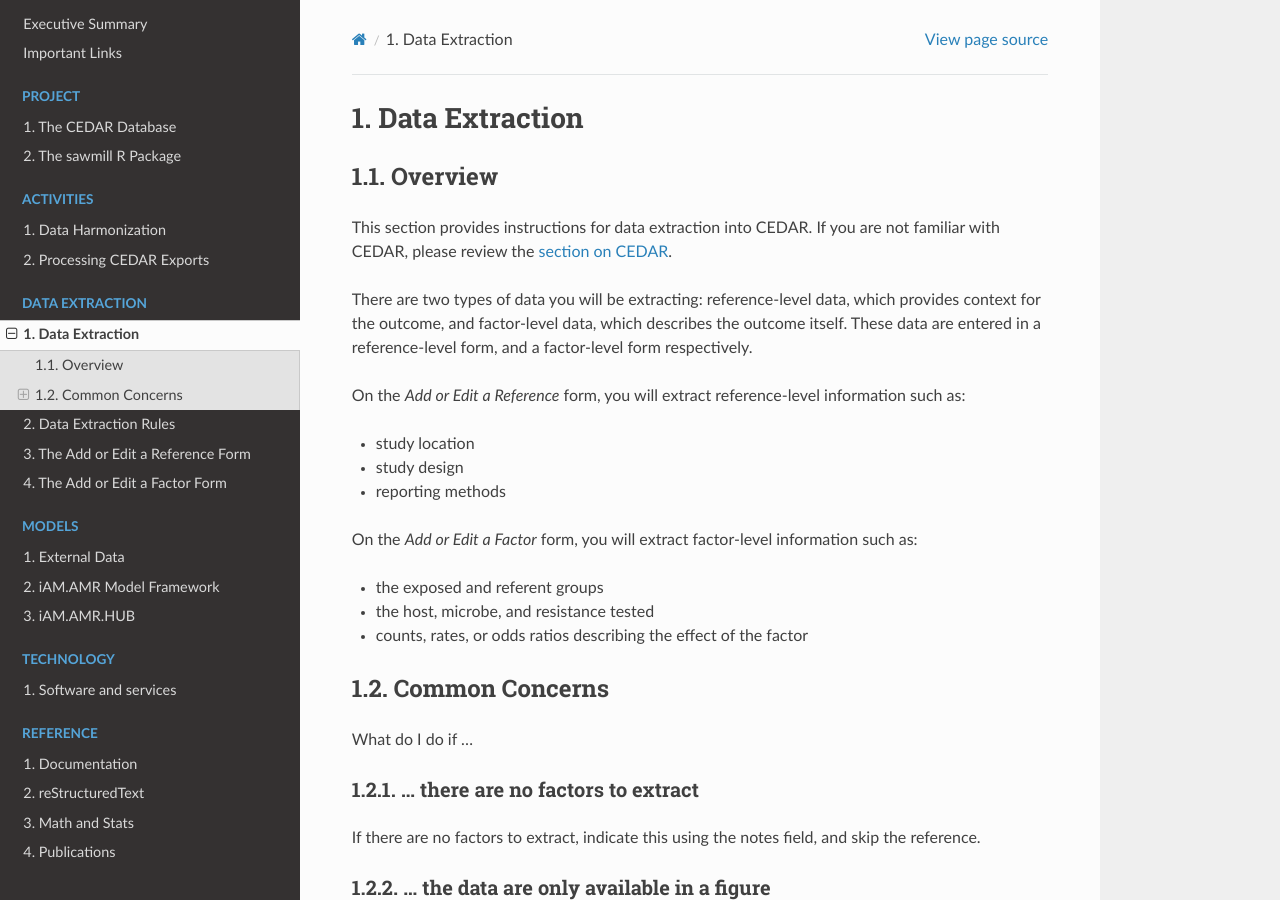
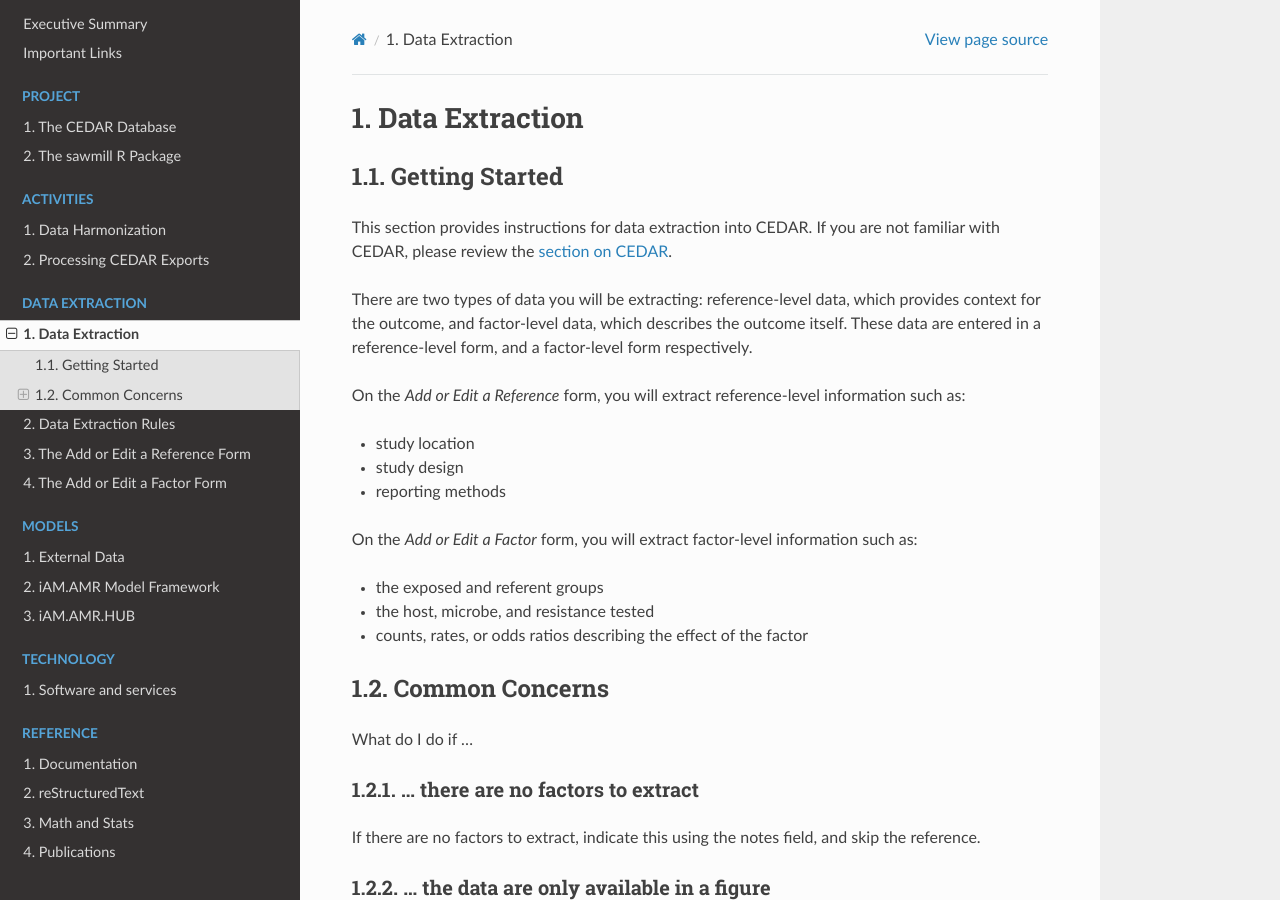
Before and after one commit to iAM-AMR/iAM.AMR.DOC, a Sphinx documentation site: the page built from source/data_extraction/data_extract.rst, in a window 1280 px wide and 900 px high. Built offline with Sphinx 7.4.7 and the Read the Docs theme 2.0.0, drawn with Linux system fonts in a browser that asks for light colours; a script that is not in the unit is left out.

Commit message:
Update data extraction

```diff
--- a/source/data_extraction/data_extract.rst
+++ b/source/data_extraction/data_extract.rst
@@ -3,8 +3,8 @@
 Data Extraction
 ===============
 
-Overview
---------
+Getting Started
+---------------
 This section provides instructions for data extraction into CEDAR. If you are not familiar with CEDAR, please review the :ref:`section on CEDAR <02_project/CEDAR:The CEDAR Database>`.
 
 There are two types of data you will be extracting: reference-level data, which provides context for the outcome, and factor-level data, which describes the outcome itself. These data are entered in a reference-level form, and a factor-level form respectively.
--- a/source/data_extraction/form_reference.rst
+++ b/source/data_extraction/form_reference.rst
@@ -76,6 +76,10 @@
 Or from `Cameron-Veas et al. (2018) <https://doi.org/10.1016/j.tvjl.2018.02.002>`_:
 
   An isolate was identified as susceptible or resistant, based on the epidemiological cut-off value (ECOFF) defined by the European Committee of Antimicrobial Susceptibility Testing (EUCAST, 2016).
+
+Or from `Jahanbakhsh et al. (2015) <http://dx.doi.org/10.1016/j.rvsc.2015.07.014>`_, using disk diffusion:
+
+  The strains were recorded as susceptible, intermediate, orresistant according to the zone diameter interpretative standards recommended by Clinical and Laboratory Standards Institute (CLSI) in 2010 (CLSI, 2010) for most of the antimicrobials and in 2008 for ceftiofur (CLSI, 2008).
 
 
 .. tip:: Studies that use diffusion-based assays often report the concentration of the disks -- this is not an explicit breakpoint. Instead an explicit breakpoints would be given as diameters (in mm).
```
